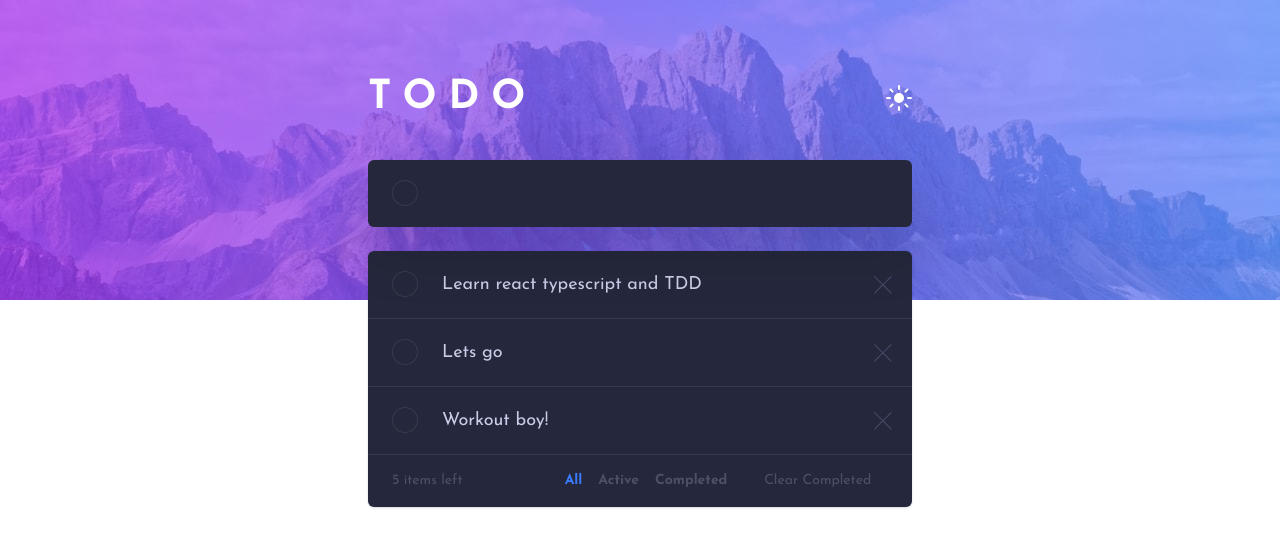
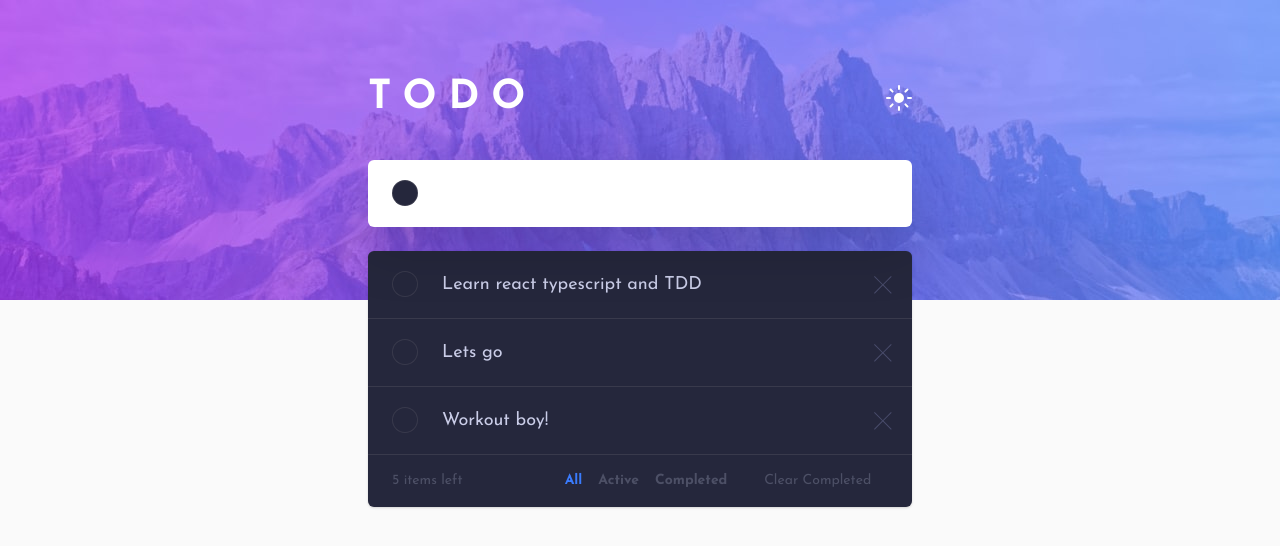
Before and after one commit to Mohamad-Ilham-Ramadhan/todo-app-react-ts, a Next.js app: page / in a window 1280 px wide. Shown: the top 546 px of the page. Built offline with nearby package versions, Linux system fonts and the light colour scheme.

Commit message:
InputBar light theme

```diff
--- a/components/InputBar.tsx
+++ b/components/InputBar.tsx
@@ -7,7 +7,7 @@ type Props = {
 
 export default function InputBar({style} : Props) {
   return (
-    <div className={clsx("flex py-5 pr-5 bg-dark-theme-very-dark-desaturated-blue w-full rounded-md focus:outline-none text-dark-theme-light-grayish-blue drop-shadow-2xl", style)}>
+    <div className={clsx("flex py-5 pr-5 w-full rounded-md dark:bg-dark-theme-very-dark-desaturated-blue bg-white focus:outline-none dark:text-dark-theme-light-grayish-blue text-light-theme-very-dark-grayish-blue drop-shadow-2xl", style)}>
       <div className="px-6">
         <ButtonCheck />
       </div>
--- a/pages/index.tsx
+++ b/pages/index.tsx
@@ -17,7 +17,7 @@ export default function Home() {
     setText('');
   }
   return (
-    <div className="dark:bg-desktop-dark bg-desktop-light bg-no-repeat dark:bg-dark-theme-very-dark-blue bg-white min-h-screen">
+    <div className="dark:bg-desktop-dark bg-desktop-light bg-no-repeat dark:bg-dark-theme-very-dark-blue bg-light-theme-very-light-gray min-h-screen">
       <div className="pt-13 w-136 mx-auto">
         <div className="flex text-white mb-10">
           <div className="mr-auto font-bold text-4xl" style={{ letterSpacing: '.75rem' }}>TODO</div>
```
